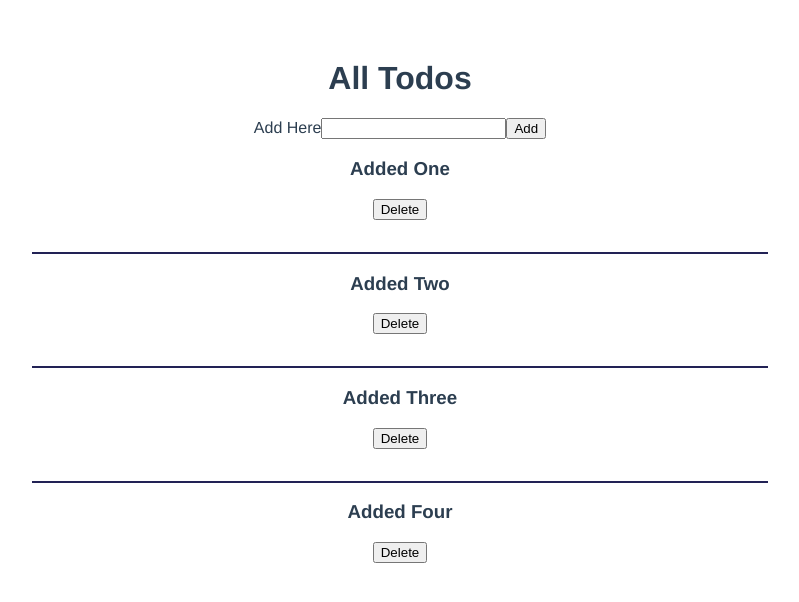
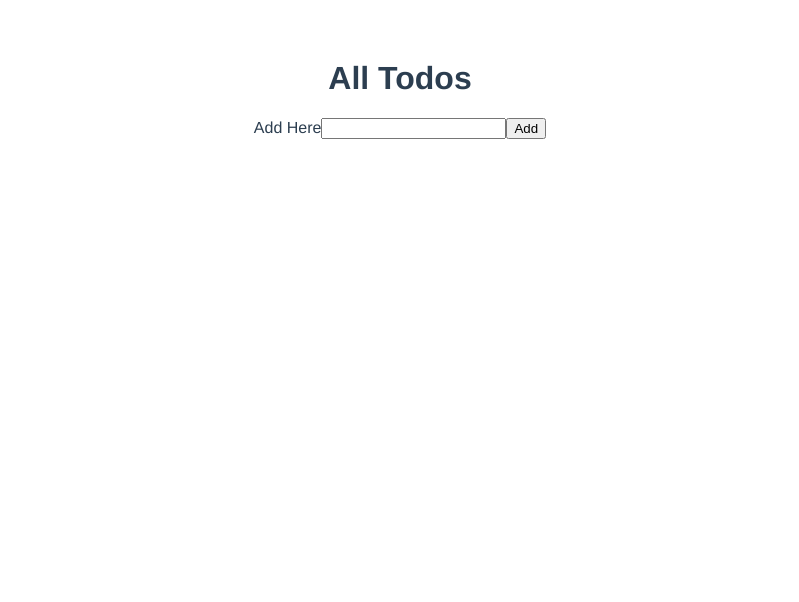
Before and after one commit to dewShemil/Vue-Todo, a Vue app: page / in a window 1280 px wide. Shown: the top 602 px of the page, without its empty margins (240-1039 px from the left). Built offline with nearby package versions, Linux system fonts and the light colour scheme.

Commit message:
Bug Fixes

```diff
--- a/src/App.vue
+++ b/src/App.vue
@@ -13,7 +13,7 @@ export default {
   },
   data() {
     return {
-      todos:["Added One", "Added Two", "Added Three", "Added Four"],
+      todos:[],
     }
   },
   provide(){
--- a/src/components/AllTodos.vue
+++ b/src/components/AllTodos.vue
@@ -9,10 +9,7 @@
             <input type="text" v-model="typedTodo" >
             <button>Add</button>
         </form>
-        <div v-if="length ===0" >
-            <h2>Start Adding What you have to do now !!</h2>
-        </div>
-        <single-todo v-for="todo in todos" :key="todo" >{{todo}}</single-todo>
+        <single-todo v-for="todo in todos" :key="todo" :single="todo" ></single-todo>
     </div>
 </template>
 
@@ -23,13 +20,6 @@ import SingleTodo from "./SingleTodo.vue"
 export default {
     inject:["todos"],
     components:{SingleTodo},
-    computed:{
-        isTodoEmpty(){
-            if (this.todos.length===0) {
-                return true
-            }else return false
-        }
-    },
     data() {
         return {
             length: this.todos.length,
--- a/src/components/SingleTodo.vue
+++ b/src/components/SingleTodo.vue
@@ -1,15 +1,20 @@
 <template>
     <div>
-        <h3><slot></slot></h3>
-        <button>Delete</button>
+        <h3>{{single}}</h3>
+        <button @click="readSlotData" >Delete</button>
     </div>
 </template>
 
 <script>
 export default {
+    props:["single"],
     data() {
         return {
-
+        }
+    },
+    methods: {
+        readSlotData(){
+            console.log( this.$slot.data[0].text);
         }
     },
 }
```
